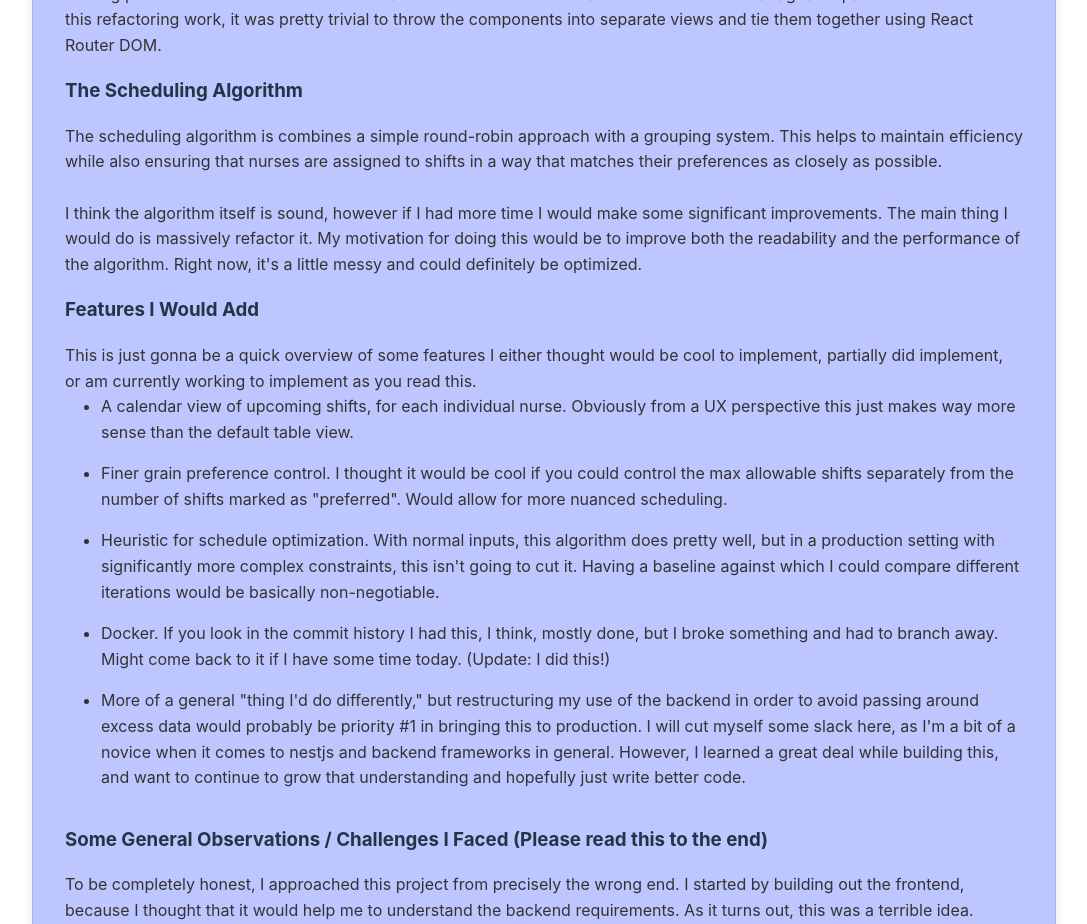
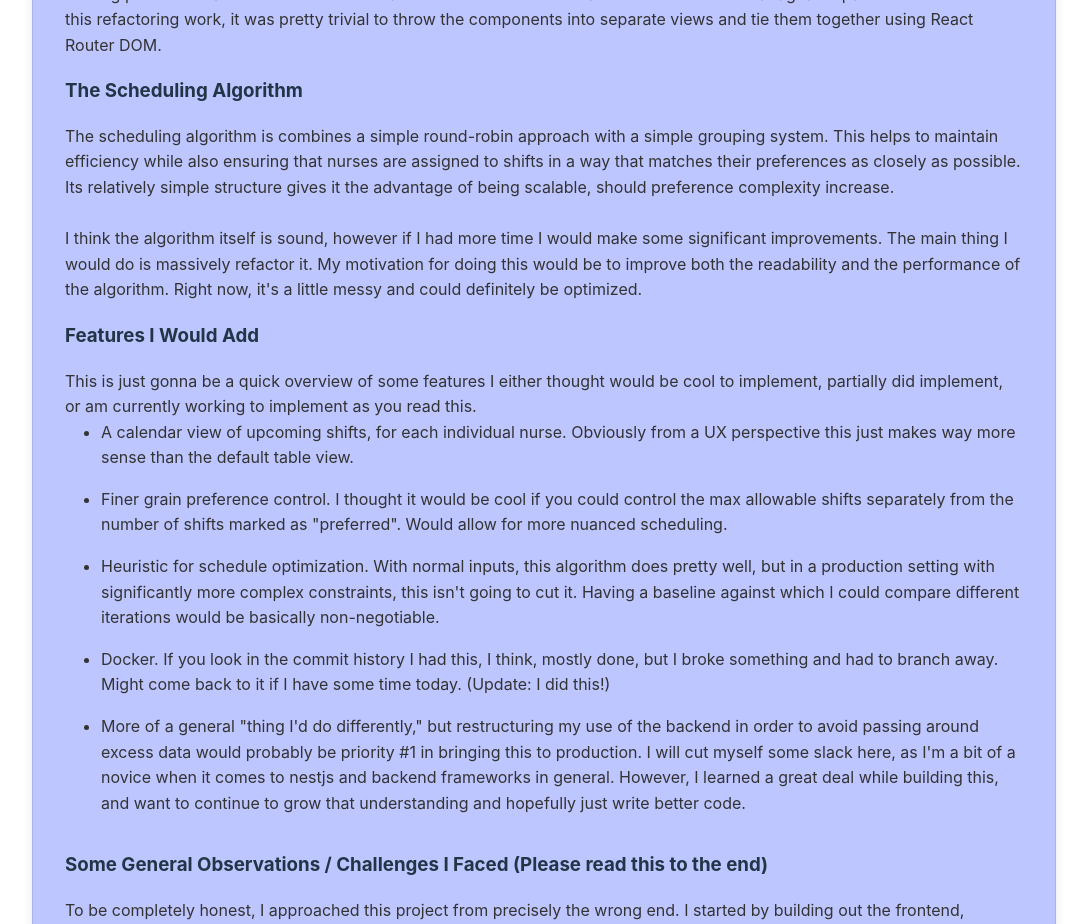
Before and after one commit to BennettPompi/Nurse-Scheduling-Demo, a React (Vite) app in the folder frontend/: page / in a window 1280 px wide. Shown: the part 800-1724 px from the top of the page, without its empty margins (96-1183 px from the left). Built offline with nearby package versions, Linux system fonts and the light colour scheme.

Commit message:
updated homepage

```diff
--- a/frontend/src/pages/Home.tsx
+++ b/frontend/src/pages/Home.tsx
@@ -32,9 +32,10 @@ const Home: React.FC = () => {
       </p>
       <h3>The Scheduling Algorithm</h3>
       <p>
-        The scheduling algorithm is combines a simple round-robin approach with a grouping system.
+        The scheduling algorithm is combines a simple round-robin approach with a simple grouping system.
         This helps to maintain efficiency while also ensuring that nurses are assigned to shifts in a way that
-        matches their preferences as closely as possible.
+        matches their preferences as closely as possible. Its relatively simple structure gives it the advantage of being
+        scalable, should preference complexity increase.
         <br/><br/>
         I think the algorithm itself is sound, however if I had more time I would make some significant improvements.
         The main thing I would do is massively refactor it. My motivation for doing this would be to improve
```
